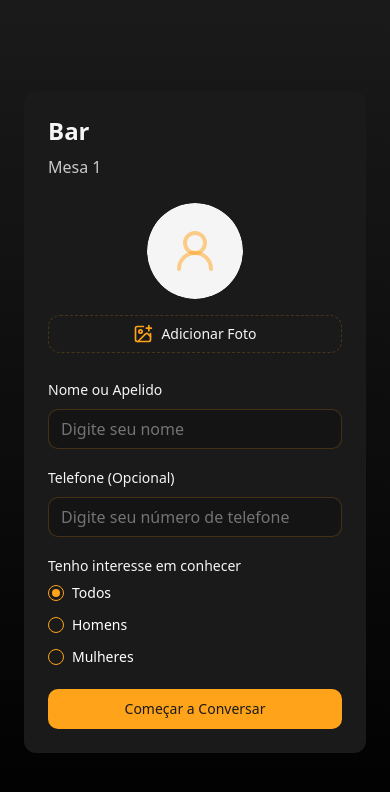
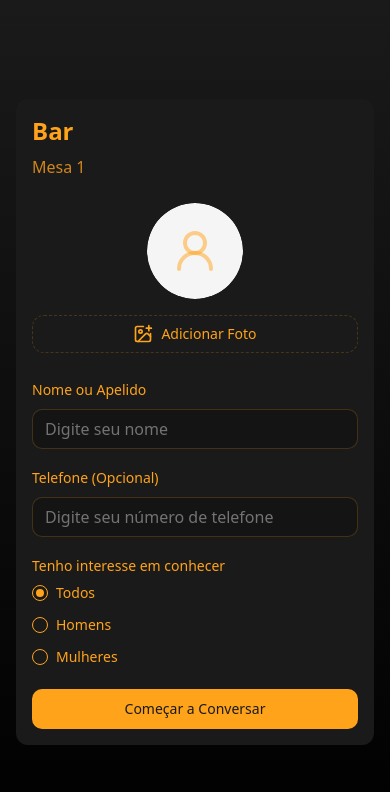
Before and after one commit to vportela84/chatbar-funzone, a React (Vite) app: page /bar/1/table/1 in a window 390 px wide. Shown: the top 792 px of the page. Built offline with nearby package versions, Linux system fonts and the light colour scheme.

Commit message:
Update UI colors and fix chat
- Update text colors to orange.
- Fix issue where messages were not being sent in chat.
- Adjust layout for mobile responsiveness.

```diff
--- a/src/components/ProfileSetup.tsx
+++ b/src/components/ProfileSetup.tsx
@@ -37,8 +37,8 @@ const ProfileSetup = ({ onComplete, barInfo }: ProfileSetupProps) => {
   return (
     <form onSubmit={handleProfileSubmit} className="space-y-6 p-6 bg-bar-bg rounded-lg max-w-md w-full mx-auto animate-fadeIn">
       <div className="space-y-2">
-        <h2 className="text-2xl font-bold text-bar-text">{barInfo.barName}</h2>
-        <p className="text-bar-text/80">Mesa {barInfo.tableNumber}</p>
+        <h2 className="text-2xl font-bold text-primary">{barInfo.barName}</h2>
+        <p className="text-primary/80">Mesa {barInfo.tableNumber}</p>
       </div>
 
       <div className="flex flex-col items-center space-y-4">
@@ -55,7 +55,7 @@ const ProfileSetup = ({ onComplete, barInfo }: ProfileSetupProps) => {
             className="flex items-center justify-center space-x-2 cursor-pointer p-2 border border-dashed border-primary/20 rounded-lg hover:bg-primary/5 transition-colors"
           >
             <ImagePlus className="w-5 h-5 text-primary" />
-            <span className="text-bar-text">Adicionar Foto</span>
+            <span className="text-primary">Adicionar Foto</span>
           </Label>
           <Input
             id="photo"
@@ -78,7 +78,7 @@ const ProfileSetup = ({ onComplete, barInfo }: ProfileSetupProps) => {
 
       <div className="space-y-4">
         <div className="space-y-2">
-          <Label htmlFor="name" className="text-bar-text">Nome ou Apelido</Label>
+          <Label htmlFor="name" className="text-primary">Nome ou Apelido</Label>
           <Input
             id="name"
             value={name}
@@ -89,7 +89,7 @@ const ProfileSetup = ({ onComplete, barInfo }: ProfileSetupProps) => {
         </div>
 
         <div className="space-y-2">
-          <Label htmlFor="phone" className="text-bar-text">Telefone (Opcional)</Label>
+          <Label htmlFor="phone" className="text-primary">Telefone (Opcional)</Label>
           <Input
             id="phone"
             value={phone}
@@ -100,7 +100,7 @@ const ProfileSetup = ({ onComplete, barInfo }: ProfileSetupProps) => {
         </div>
 
         <div className="space-y-2">
-          <Label className="text-bar-text">Tenho interesse em conhecer</Label>
+          <Label className="text-primary">Tenho interesse em conhecer</Label>
           <RadioGroup
             value={interest}
             onValueChange={setInterest}
@@ -108,15 +108,15 @@ const ProfileSetup = ({ onComplete, barInfo }: ProfileSetupProps) => {
           >
             <div className="flex items-center space-x-2">
               <RadioGroupItem value="all" id="all" className="text-primary" />
-              <Label htmlFor="all" className="text-white">Todos</Label>
+              <Label htmlFor="all" className="text-primary">Todos</Label>
             </div>
             <div className="flex items-center space-x-2">
               <RadioGroupItem value="men" id="men" className="text-primary" />
-              <Label htmlFor="men" className="text-white">Homens</Label>
+              <Label htmlFor="men" className="text-primary">Homens</Label>
             </div>
             <div className="flex items-center space-x-2">
               <RadioGroupItem value="women" id="women" className="text-primary" />
-              <Label htmlFor="women" className="text-white">Mulheres</Label>
+              <Label htmlFor="women" className="text-primary">Mulheres</Label>
             </div>
           </RadioGroup>
         </div>
--- a/src/index.css
+++ b/src/index.css
@@ -11,7 +11,7 @@
     --card-foreground: 0 0% 3.9%;
     --popover: 0 0% 100%;
     --popover-foreground: 0 0% 3.9%;
-    --primary: 47.9 95.8% 53.1%;
+    --primary: 28 100% 55%;
     --primary-foreground: 26 83.3% 14.1%;
     --secondary: 271 61% 51%;
     --secondary-foreground: 0 0% 98%;
@@ -67,3 +67,19 @@
 * {
   -webkit-tap-highlight-color: transparent;
 }
+
+/* Mobile optimization */
+@media (max-width: 640px) {
+  .container {
+    padding-left: 0.75rem;
+    padding-right: 0.75rem;
+  }
+
+  h1 {
+    font-size: 1.5rem;
+  }
+
+  .p-6 {
+    padding: 1rem;
+  }
+}
--- a/src/pages/UserChat.tsx
+++ b/src/pages/UserChat.tsx
@@ -42,12 +42,9 @@ const UserChat = () => {
     }
 
     // Recupera o ID do usuário atual do sessionStorage
-    const storedBarInfo = sessionStorage.getItem('currentBar');
-    if (storedBarInfo) {
-      const barInfo = JSON.parse(storedBarInfo);
-      // Aqui usamos o tableNumber como ID temporário do usuário
-      // Em um sistema real, você usaria o ID real do usuário autenticado
-      setCurrentUserId(barInfo.tableNumber);
+    const storedUserId = sessionStorage.getItem('userId');
+    if (storedUserId) {
+      setCurrentUserId(storedUserId);
     }
   }, []);
 
@@ -166,47 +163,47 @@ const UserChat = () => {
 
   if (!chatTarget) {
     return (
-      <div className="min-h-screen flex flex-col items-center justify-center bg-gradient-to-b from-bar-bg to-black text-primary p-6">
+      <div className="min-h-screen flex flex-col items-center justify-center bg-gradient-to-b from-bar-bg to-black text-primary p-4">
         Carregando...
       </div>
     );
   }
 
   return (
-    <div className="min-h-screen flex flex-col bg-gradient-to-b from-bar-bg to-black text-primary p-6">
-      <header className="py-4 border-b border-primary/20 mb-6">
-        <div className="container mx-auto">
+    <div className="min-h-screen flex flex-col bg-gradient-to-b from-bar-bg to-black text-primary p-4 sm:p-6">
+      <header className="py-2 sm:py-4 border-b border-primary/20 mb-4 sm:mb-6">
+        <div className="mx-auto">
           <Button
             variant="ghost"
             onClick={handleBackToUsers}
             className="mb-2 p-0 hover:bg-transparent"
           >
             <ArrowLeft className="w-5 h-5 mr-1" />
-            <span>Voltar</span>
+            <span className="text-primary">Voltar</span>
           </Button>
-          <h1 className="text-2xl font-bold">{chatTarget.barName}</h1>
-          <p className="text-sm opacity-70">Conversa com {chatTarget.userName}</p>
+          <h1 className="text-xl sm:text-2xl font-bold text-primary">{chatTarget.barName}</h1>
+          <p className="text-sm text-primary/70">Conversa com {chatTarget.userName}</p>
         </div>
       </header>
 
-      <main className="flex-1 container mx-auto flex flex-col">
+      <main className="flex-1 mx-auto flex flex-col w-full max-w-md">
         <Card className="bg-bar-bg border-primary/20 mb-4 flex-1 flex flex-col">
-          <CardHeader>
-            <CardTitle className="text-primary">Mensagens</CardTitle>
+          <CardHeader className="py-3 px-4">
+            <CardTitle className="text-primary text-lg">Mensagens</CardTitle>
           </CardHeader>
-          <CardContent className="flex-1 overflow-y-auto flex flex-col">
-            <div className="flex-1 overflow-y-auto p-2">
+          <CardContent className="flex-1 overflow-y-auto flex flex-col p-3">
+            <div className="flex-1 overflow-y-auto">
               {messages.length === 0 ? (
-                <p className="text-center py-4 opacity-70">Nenhuma mensagem ainda. Diga olá!</p>
+                <p className="text-center py-4 text-primary/70">Nenhuma mensagem ainda. Diga olá!</p>
               ) : (
-                <div className="space-y-4">
+                <div className="space-y-3">
                   {messages.map((message) => (
                     <div
                       key={message.id}
                       className={`flex ${message.sender_profile_id === currentUserId ? 'justify-end' : 'justify-start'}`}
                     >
                       <div
-                        className={`max-w-[80%] rounded-lg px-4 py-2 ${
+                        className={`max-w-[80%] rounded-lg px-3 py-2 ${
                           message.sender_profile_id === currentUserId
                             ? 'bg-primary text-black rounded-tr-none'
                             : 'bg-black/30 text-primary rounded-tl-none'
```
